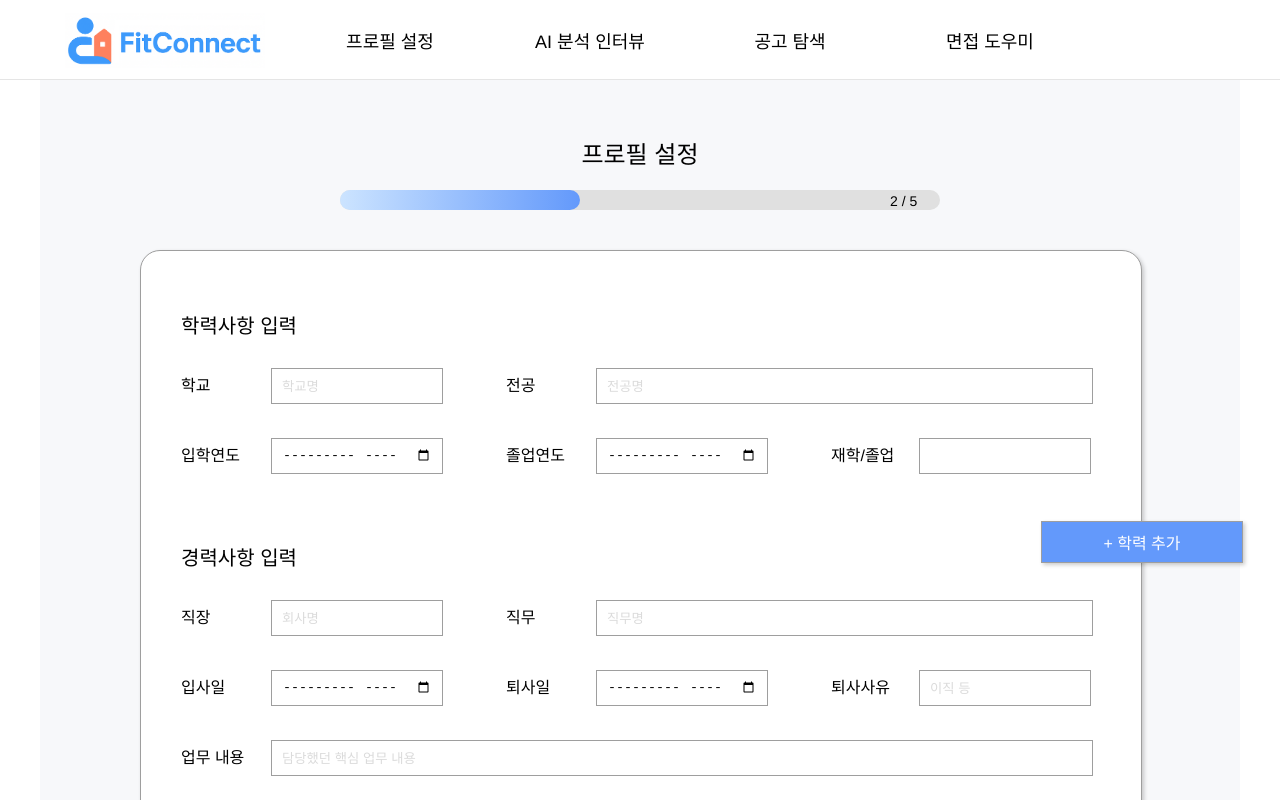
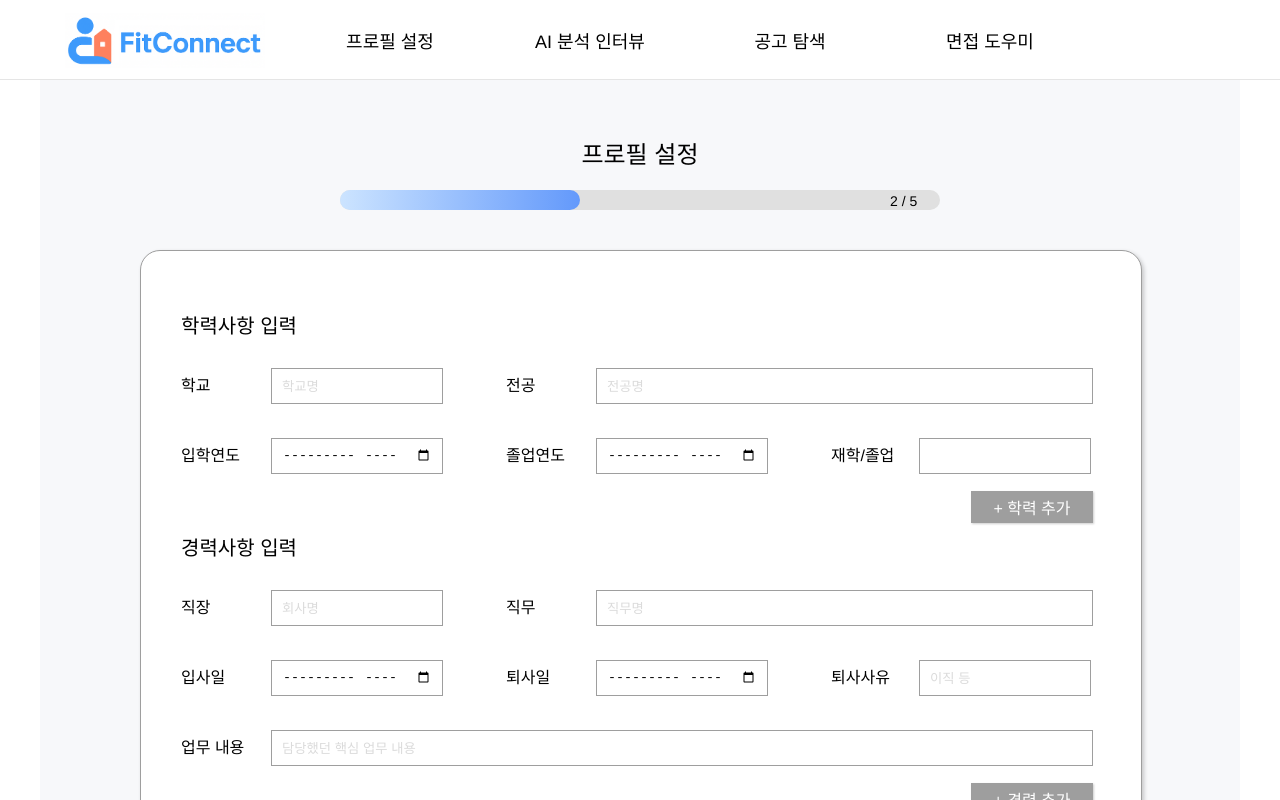
Before and after one commit to pcy1203/fitconnect-frontend, a React (Vite) app in the folder fitconnect-frontend/: page /profile/setprofile in a window 1280 px wide. Both pictures are taken after a click on the button "다음으로". Shown: the top 800 px of the page. Built offline with nearby package versions, Linux system fonts and the light colour scheme.

Commit message:
[FEAT] (S1.2.3) Profile Form Added

```diff
--- a/fitconnect-frontend/src/pages/Profile/SetProfile.tsx
+++ b/fitconnect-frontend/src/pages/Profile/SetProfile.tsx
@@ -1,4 +1,4 @@
-import { useState } from "react";
+import { act, useState } from "react";
 import React from "react";
 import styled from "styled-components";
 
@@ -135,14 +135,36 @@ const Input = styled.input<{ width?: string }>`
 //     }
 // `;
 
+const AddButton = styled.button`
+    all: unset;
+    width: 120px;
+    height: 30px;
+    position: relative;
+    left: 830px;
+    background: #9e9e9eff;
+    color: #FFFFFF;
+    text-align: center;
+    font-size: 16px;
+    cursor: pointer;
+    border: 1px solid #9E9E9E;
+    box-shadow: 1px 1px 2px rgba(0, 0, 0, 0.2);
+    transition: transform 0.1s ease;
+    &:hover {
+      background-color: #b2b2b2ff;
+    }
+    &:active {
+      transform: scale(0.95);
+    }
+`;
+
 const Button = styled.button`
     all: unset;
     width: 200px;
     height: 40px;
-    position: relative;
-    top: 30px;
-    left: 900px;
     background: #6399FB;
+    margin-top: 30px;
+    margin-left: 900px;
+    margin-bottom: 150px;
     color: #FFFFFF;
     text-align: center;
     font-size: 16px;
@@ -172,6 +194,8 @@ export default function SetProfile() {
     const [page, setPage] = useState(1);
     const [educationList, setEducationList] = useState([{ school: "", major: "", entrance: "", graduation: "", status: "" }]);
     const [careerList, setCareerList] = useState([{ company: "", role: "", join: "", leave: "", reason: "", description: ""}]);
+    const [activityList, setActivityList] = useState([{ name: "", type: "", description: "" }]);
+    const [certificateList, setCertificateList] = useState([{ name: "", score: "", date: "" }]);
 
     const getNextPage = () => {
         if (page < 5) setPage(page + 1);
@@ -239,7 +263,7 @@ export default function SetProfile() {
                 </InputContainer>
               </React.Fragment>
             ))}
-            <Button onClick={() => setEducationList([...educationList, { school: "", major: "", entrance: "", graduation: "", status: ""}])}>+ 학력 추가</Button>
+            <AddButton onClick={() => setEducationList([...educationList, { school: "", major: "", entrance: "", graduation: "", status: ""}])}>+ 학력 추가</AddButton>
 
             <FormTitle>경력사항 입력</FormTitle>
             {careerList.map((career, idx) => (
@@ -271,15 +295,106 @@ export default function SetProfile() {
                 </InputContainer>
               </React.Fragment>
             ))}
-            <Button onClick={() => setCareerList([...careerList, { company: "", role: "", join: "", leave: "", reason: "", description: "" }])}>+ 경력 추가</Button>
+            <AddButton onClick={() => setCareerList([...careerList, { company: "", role: "", join: "", leave: "", reason: "", description: "" }])}>+ 경력 추가</AddButton>
           </Form>
         )}
 
+        {page == 3 && (
+          <Form>
+            <FormTitle>활동내역 입력</FormTitle>
+            {activityList.map((activity, idx) => (
+              <React.Fragment key={idx}>
+                {idx >= 1 && <Line></Line>}
+                <InputContainer>
+                  <Label>활동명</Label>
+                  <Input placeholder="활동명"></Input>
+                </InputContainer>
+                <InputContainer>
+                  <Label>구분</Label>
+                  <Input placeholder="봉사활동, 동아리활동 등"></Input>
+                </InputContainer>
+                <InputContainer width="1000px">
+                  <Label>내용</Label>
+                  <Input type="month" width="800px"></Input>
+                </InputContainer>
+              </React.Fragment>
+            ))}
+            <AddButton onClick={() => setActivityList([...activityList, { name: "", type: "", description: "" }])}>+ 활동 추가</AddButton>
 
+            <FormTitle>자격사항 입력</FormTitle>
+            {certificateList.map((certificate, idx) => (
+              <React.Fragment key={idx}>
+                {idx >= 1 && <Line></Line>}
+                <InputContainer width="325px">
+                  <Label>자격증</Label>
+                  <Input placeholder="자격증 이름" width="150px"></Input>
+                </InputContainer>
+                <InputContainer width="325px">
+                  <Label>점수/급수</Label>
+                  <Input width="150px"></Input>
+                </InputContainer>
+                <InputContainer width="300px">
+                  <Label>취득일</Label>
+                  <Input type="month" width="150px"></Input>
+                </InputContainer>
+              </React.Fragment>
+            ))}
+            <AddButton onClick={() => setCertificateList([...certificateList, { name: "", score: "", date: "" }])}>+ 자격 추가</AddButton>
+          </Form>
+        )}
 
+        {page == 4 && (
+          <Form>
+            <FormTitle>파일 업로드</FormTitle>
+            <InputContainer width="1000px">
+              <Label>경력기술서</Label>
+              <Input type="file" placeholder="경력기술서 파일을 업로드 해주세요." width="800px"></Input>
+            </InputContainer>
+            <InputContainer width="1000px">
+              <Label>자기소개서</Label>
+              <Input type="file" placeholder="자기소개서 파일을 업로드 해주세요." width="800px"></Input>
+            </InputContainer>
+            <InputContainer width="1000px">
+              <Label>포트폴리오</Label>
+              <Input type="file" placeholder="포트폴리오 파일을 업로드 해주세요." width="800px"></Input>
+            </InputContainer>
+          </Form>
+        )}
 
-
-        <Button onClick={getNextPage}>다음으로</Button>
+        {page == 5 && (
+          <Form>
+            <FormTitle>관심내용 입력</FormTitle>
+            <InputContainer>
+              <Label>희망 직무</Label>
+              <Input placeholder="직무명"></Input>
+            </InputContainer>
+            <InputContainer>
+              <Label>희망 연봉</Label>
+              <Input placeholder=""></Input>
+            </InputContainer>
+            <InputContainer>
+              <Label>희망 업종</Label>
+              <Input placeholder=""></Input>
+            </InputContainer>
+            <InputContainer>
+              <Label>희망 규모</Label>
+              <Input placeholder="010-0000-0000"></Input>
+            </InputContainer>
+            <InputContainer>
+              <Label>주거지</Label>
+              <Input placeholder="010-0000-0000"></Input>
+            </InputContainer>
+            <InputContainer>
+              <Label>희망 근무지</Label>
+              <Input placeholder="010-0000-0000"></Input>
+            </InputContainer>
+            <InputContainer width="1000px">
+              <Label>기타 사항</Label>
+              <Input placeholder="나를 한 줄로 표현해주세요!" width="800px"></Input>
+            </InputContainer>
+          </Form>
+        )}
+        <Button onClick={getNextPage}>{page <= 4 ? "다음으로" : "작성 완료"}</Button>
 
 {/*
 
```
